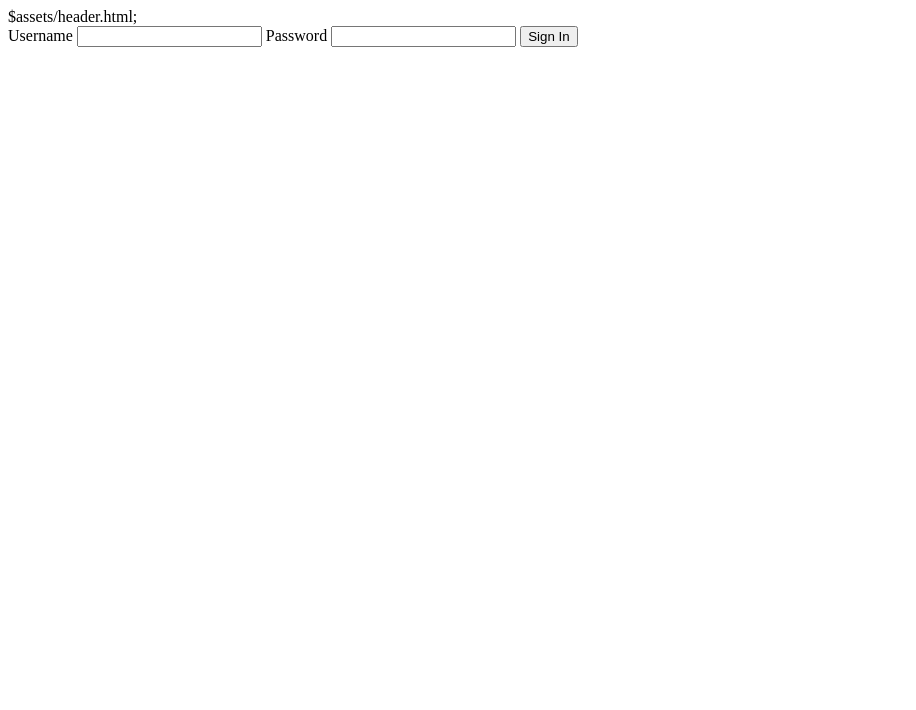
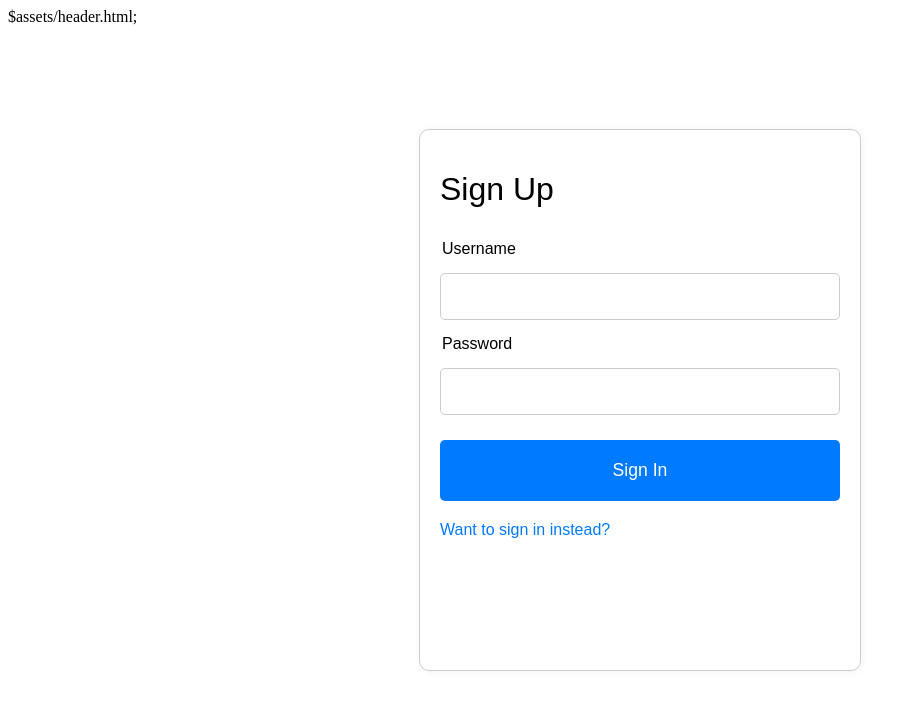
Before and after one commit to P3til/p3til.com, a website: page src/signup/index.html in a window 1280 px wide. Shown: the whole page, without its empty margins (0-916 px from the left). Drawn offline with Linux system fonts and the light colour scheme; files that its build step writes are made by us from their sources.

Commit message:
Extended signup and signin.

```diff
--- /dev/null
+++ b/src/signin/style.css
@@ -0,0 +1,48 @@
+form {
+    position: fixed;
+    top: 50%;
+    left: 50%;
+    transform: translate(-50%, -50%);
+    display: flex;
+    flex-direction: column;
+    width: 400px;
+    padding: 20px;
+    height: 500px;
+    border: 1px solid #ccc;
+    border-radius: 10px;
+    h1 {
+        font-family: "Commissioner", sans-serif;
+        font-weight: 300;
+    }
+    label {
+        margin: 10px 2px;
+        font-family: "Commissioner", sans-serif;
+    }
+    input {
+        padding: 15px;
+        margin: 5px 0;
+        border: 1px solid #ccc;
+        border-radius: 5px;
+        font-family: "Commissioner", sans-serif;
+    }
+    button {
+        margin-top: 15px;
+        margin-top: 20px;
+        padding: 20px;
+        background-color: #007bff;
+        color: white;
+        border: none;
+        border-radius: 5px;
+        cursor: pointer;
+        font-size: 1.1em;
+        font-weight: 100;
+        font-family: "Commissioner", sans-serif;
+    }
+    a {
+        margin-top: 20px;
+        text-decoration: none;
+        color: #007bff;
+        font-family: "Commissioner", sans-serif;
+    }
+    box-shadow: 1px 1px 8px rgba(0, 0, 0, 0.052);
+}
--- a/src/admin/index.html
+++ b/src/signup/index.html
@@ -4,15 +4,18 @@
     <meta charset="UTF-8">
     <meta name="viewport" content="width=device-width, initial-scale=1.0">
     <title>Document</title>
+    <link rel="stylesheet" href="signup/style.css">
 </head>
 <body>
     $assets/header.html;
-    <form action="/admin/signin" method="post">
+    <form action="/signin" method="post">
+        <h1>Sign Up</h1>
         <label for="username">Username</label>
         <input type="text" id="username" name="username" required>
         <label for="password">Password</label>
         <input type="password" id="password" name="password" required>
         <button type="submit">Sign In</button>
+        <a href="/signin">Want to sign in instead?</a>
     </form>
 </body>
 </html>
--- /dev/null
+++ b/src/signup/style.css
@@ -0,0 +1,48 @@
+form {
+    position: fixed;
+    top: 50%;
+    left: 50%;
+    transform: translate(-50%, -50%);
+    display: flex;
+    flex-direction: column;
+    width: 400px;
+    padding: 20px;
+    height: 500px;
+    border: 1px solid #ccc;
+    border-radius: 10px;
+    h1 {
+        font-family: "Commissioner", sans-serif;
+        font-weight: 300;
+    }
+    label {
+        margin: 10px 2px;
+        font-family: "Commissioner", sans-serif;
+    }
+    input {
+        padding: 15px;
+        margin: 5px 0;
+        border: 1px solid #ccc;
+        border-radius: 5px;
+        font-family: "Commissioner", sans-serif;
+    }
+    button {
+        margin-top: 15px;
+        margin-top: 20px;
+        padding: 20px;
+        background-color: #007bff;
+        color: white;
+        border: none;
+        border-radius: 5px;
+        cursor: pointer;
+        font-size: 1.1em;
+        font-weight: 100;
+        font-family: "Commissioner", sans-serif;
+    }
+    a {
+        margin-top: 20px;
+        text-decoration: none;
+        color: #007bff;
+        font-family: "Commissioner", sans-serif;
+    }
+    box-shadow: 1px 1px 8px rgba(0, 0, 0, 0.052);
+}
```
Also changed, not shown: assets/header.html (+4 -8 lines), index.js (+16 -2 lines), src/signin/index.html (added, +21 -0 lines).
